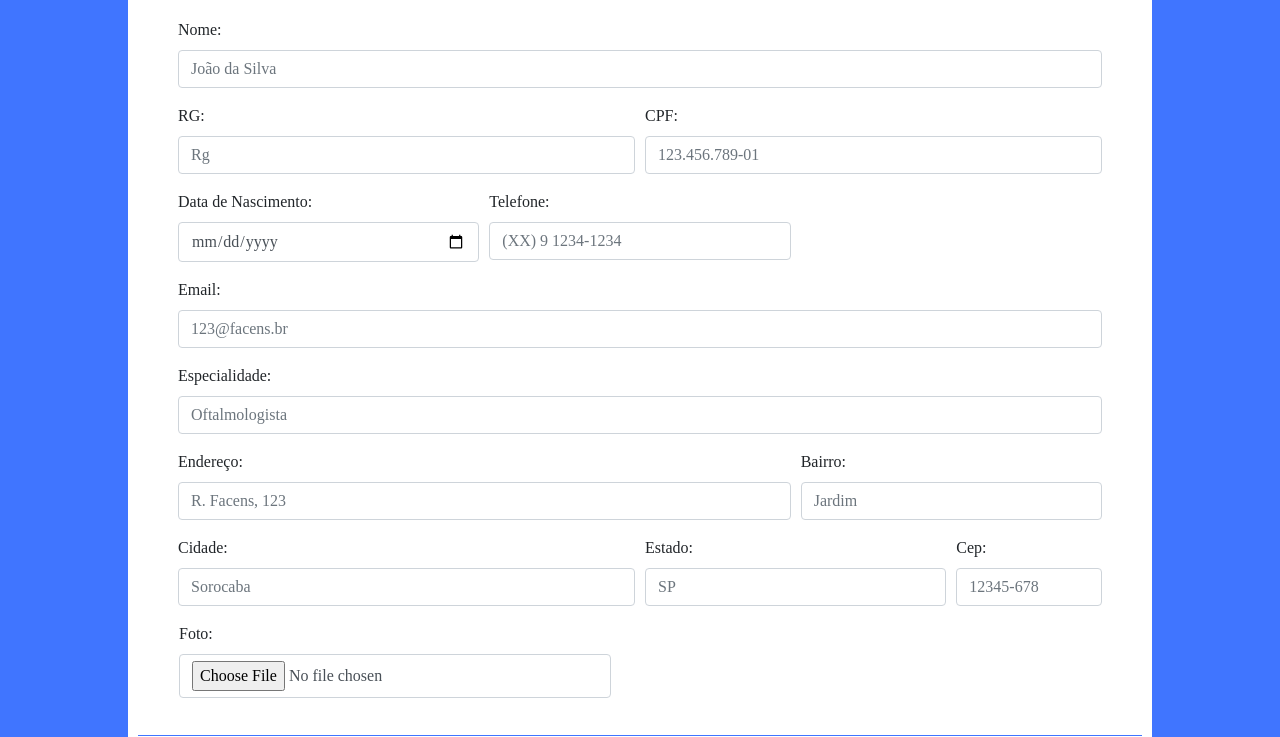
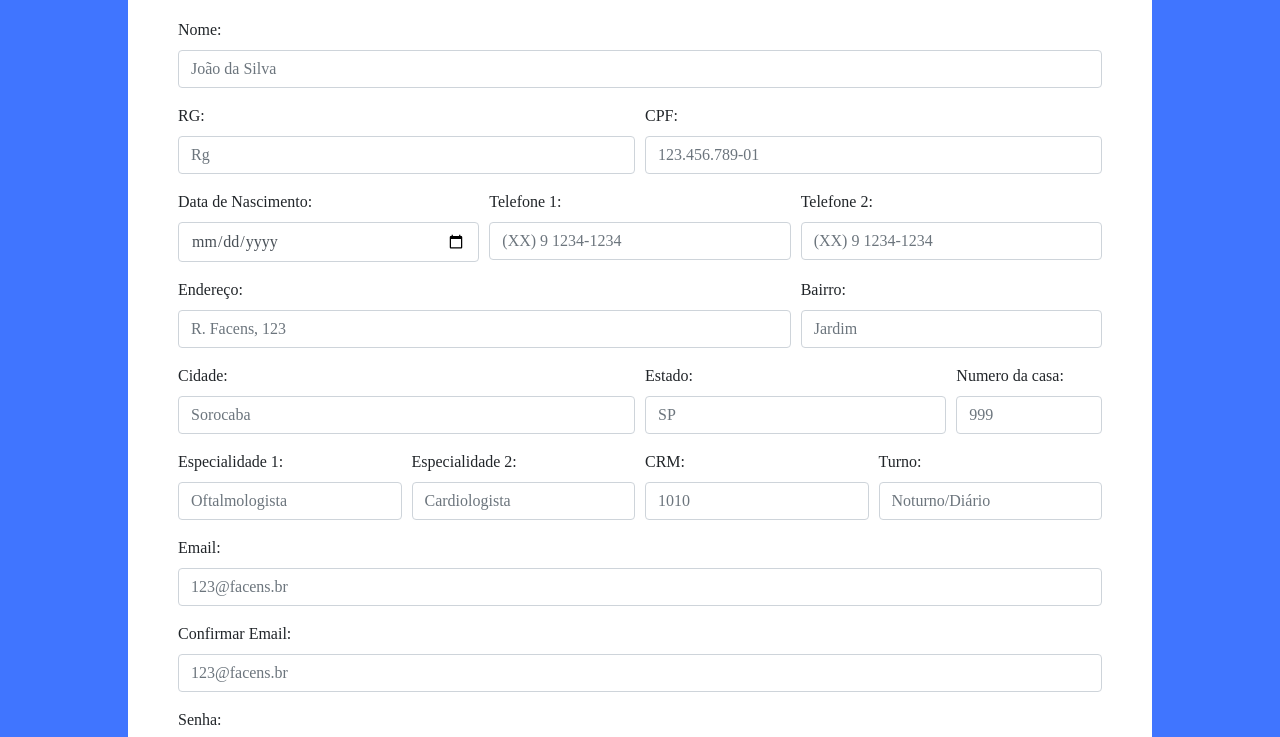
Before and after one commit to GabrielNogueiraBR/ClinCode-Sistema-para-Clinicas, a plain HTML site: page clincode/src/main/resources/templates/cad-medico.html in a window 1280 px wide. Shown: the part 188-925 px from the top of the page. Drawn offline with nearby package versions, Linux system fonts and the light colour scheme.

Commit message:
Implementação do formulário html com o back-end

```diff
--- a/clincode/src/main/resources/templates/cad-medico.html
+++ b/clincode/src/main/resources/templates/cad-medico.html
@@ -23,68 +23,98 @@
         <div class="form-background">
             <center><h3><b>CADASTRO DE MÉDICO</b></h3></center>
             <hr style="border-color: rgb(64 117 255);">
-            <form>
+            <form th:action="@{/medicos}" method="POST">
                 <div class="form-style">
                     <div class="form-group">
-                        <label for="inputNome">Nome: </label>
-                        <input type="text" class="form-control" id="inputNome" placeholder="João da Silva">
+                        <label for="nome">Nome: </label>
+                        <input type="text" class="form-control" id="inputNome" placeholder="João da Silva" name="nome" required>
                     </div>
                     <div class="form-row">
                         <div class="form-group col-md-6">
                         <label for="inputRg">RG:</label>
-                        <input type="text" class="form-control" id="inputRg" placeholder="Rg">
+                        <input type="text" class="form-control" id="inputRg" placeholder="Rg" name="rg" required>
                         </div>
                         <div class="form-group col-md-6">
                         <label for="inputCpf">CPF:</label>
-                        <input type="text" class="form-control" id="inputCpf" placeholder="123.456.789-01">
+                        <input type="text" class="form-control" id="inputCpf" placeholder="123.456.789-01" name="cpf" required>
                         </div>
                     </div>
                     <div class="form-row">
                         <div class="form-group col-md-4">
                             <label for="dateNasc">Data de Nascimento: </label>
-                            <input type="date" class="form-control" id="dateNasc">
+                            <input type="date" class="form-control" id="dateNasc" name="dataNascimento" required>
                         </div>
                         <div class="form-group col-md-4">
-                            <label for="inputTelefone">Telefone: </label>
-                            <input type="text" class="form-control" id="inputTelefone" placeholder="(XX) 9 1234-1234">
+                            <label for="telefone1">Telefone 1: </label>
+                            <input type="text" class="form-control" id="telefone1" placeholder="(XX) 9 1234-1234" name="telefone1" required>
                         </div>
-                    </div>
-                    <div class="form-group">
-                        <label for="inputEmail">Email:</label>
-                        <input type="email" class="form-control" id="inputEmail" placeholder="123@facens.br">
-                    </div>
-                    <div class="form-group">
-                        <label for="inputEspecialidade">Especialidade:</label>
-                        <input type="text" class="form-control" id="inputEspecialidade" placeholder="Oftalmologista">
+                        <div class="form-group col-md-4">
+                            <label for="telefone2">Telefone 2: </label>
+                            <input type="text" class="form-control" id="telefone2" placeholder="(XX) 9 1234-1234" name="telefone2" required>
+                        </div>
                     </div>
                     <div class="form-row">
                         <div class="form-group col-md-8">
-                            <label for="inputEndereco">Endereço:</label>
-                            <input type="text" class="form-control" id="inputEndereco" placeholder="R. Facens, 123">
+                            <label for="rua">Endereço:</label>
+                            <input type="text" class="form-control" id="rua" placeholder="R. Facens, 123" name="rua" required>
                         </div>
                         <div class="form-group col-md-4">
-                            <label for="inputBairro">Bairro: </label>
-                            <input type="text" class="form-control" id="inputBairro" placeholder="Jardim">
+                            <label for="bairro">Bairro: </label>
+                            <input type="text" class="form-control" id="bairro" placeholder="Jardim" name="bairro" required>
                         </div>
                     </div>
                     <div class="form-row">
                         <div class="form-group col-md-6">
-                        <label for="inputCidade">Cidade:</label>
-                        <input type="text" class="form-control" id="inputCidade" placeholder="Sorocaba">
+                        <label for="cidade">Cidade:</label>
+                        <input type="text" class="form-control" id="cidade" placeholder="Sorocaba" name="cidade" required>
                         </div>
                         <div class="form-group col-md-4">
-                        <label for="inputEstado">Estado:</label>
-                        <input type="text" class="form-control" id="inputEstado" placeholder="SP">
+                        <label for="estado">Estado:</label>
+                        <input type="text" class="form-control" id="estado" placeholder="SP" name="estado" required>
                         </div>
                         <div class="form-group col-md-2">
-                        <label for="inputCep">Cep:</label>
-                        <input type="num" class="form-control" id="inputCep" placeholder="12345-678">
+                        <label for="numeroCasa">Numero da casa:</label>
+                        <input type="num" class="form-control" id="numeroCasa" placeholder="999" name="numeroCasa" required>
                         </div>
                     </div>
-                    <div class="form-group col-md-6" style="margin-left: -14px !important;">
+                    <div class="form-row">
+                        <div class="form-group col-md-3">
+                            <label for="inputEspecialidade1">Especialidade 1:</label>
+                            <input type="text" class="form-control" id="inputEspecialidade1" placeholder="Oftalmologista" name="especialidade1" required>
+                        </div>
+                        <div class="form-group col-md-3">
+                            <label for="inputEspecialidade2">Especialidade 2:</label>
+                            <input type="text" class="form-control" id="inputEspecialidade2" placeholder="Cardiologista" name="especialidade2">
+                        </div>
+                        <div class="form-group col-md-3">
+                            <label for="inputCrm">CRM:</label>
+                            <input type="number" class="form-control" id="inputCrm" placeholder="1010" name="crm" required>
+                        </div>
+                        <div class="form-group col-md-3">
+                            <label for="inputTurno">Turno:</label>
+                            <input type="text" class="form-control" id="inputTurno" placeholder="Noturno/Diário" name="turno" required>
+                        </div>
+                    </div>
+                    <div class="form-group">
+                        <label for="email">Email:</label>
+                        <input type="email" class="form-control" id="email" placeholder="123@facens.br" name="email" required>
+                    </div>
+                    <div class="form-group">
+                        <label for="inputConfirmEmail">Confirmar Email:</label>
+                        <input type="email" class="form-control" id="inputConfirmEmail" placeholder="123@facens.br" required>
+                    </div>
+                    <div class="form-group">
+                        <label for="senha">Senha:</label>
+                        <input type="password" class="form-control" id="senha" placeholder="12345" name="senha" required>
+                    </div>
+                    <div class="form-group">
+                        <label for="inputConfirmSenha">Confirmar Senha: </label>
+                        <input type="password" class="form-control" id="inputConfirmSenha" placeholder="12345" required>
+                    </div>
+                    <!-- <div class="form-group col-md-6" style="margin-left: -14px !important;">
                         <label for="avatar">Foto: </label>
                         <input type="file" class="form-control" id ="foto"  name="foto" accept="image/png, image/jpeg">
-                    </div>
+                    </div> -->
                 </div>
                 <hr style="border-color: rgb(64 117 255);">
                 <div class="btn-form">
```
Also changed, not shown: clincode/src/main/resources/templates/cad-pacientes.html (+1 -1 lines).
